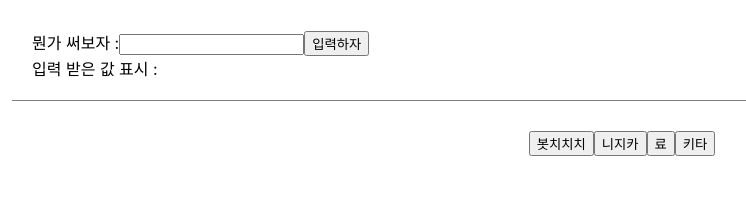
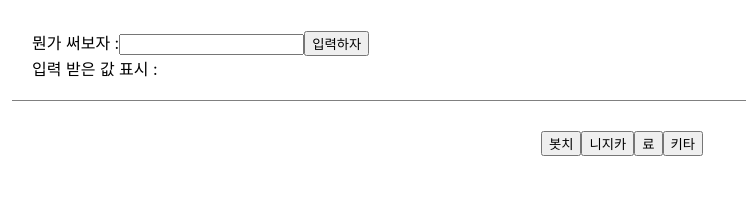
Before and after one commit to sk7556/blog, a React (Create React App) app: page / in a window 1280 px wide. Shown: the top 221 px of the page, without its empty margins (18-764 px from the left). Built offline with nearby package versions, Linux system fonts and the light colour scheme.

Commit message:
치치치 -> 치

```diff
--- a/src/App.js
+++ b/src/App.js
@@ -14,7 +14,7 @@ function Modal(props){
 function App() {
 
   let[modal, setModal] = useState(false);
-  let[결속밴드, setSub] = useState(['봇치치치', '니지카', '료', '키타']);
+  let[결속밴드, setSub] = useState(['봇치', '니지카', '료', '키타']);
   let[like, setLike] = useState([0,0,0]);
   let[title, setTitle] = useState(0);
   let[inText, setIntext] = useState("");
```
